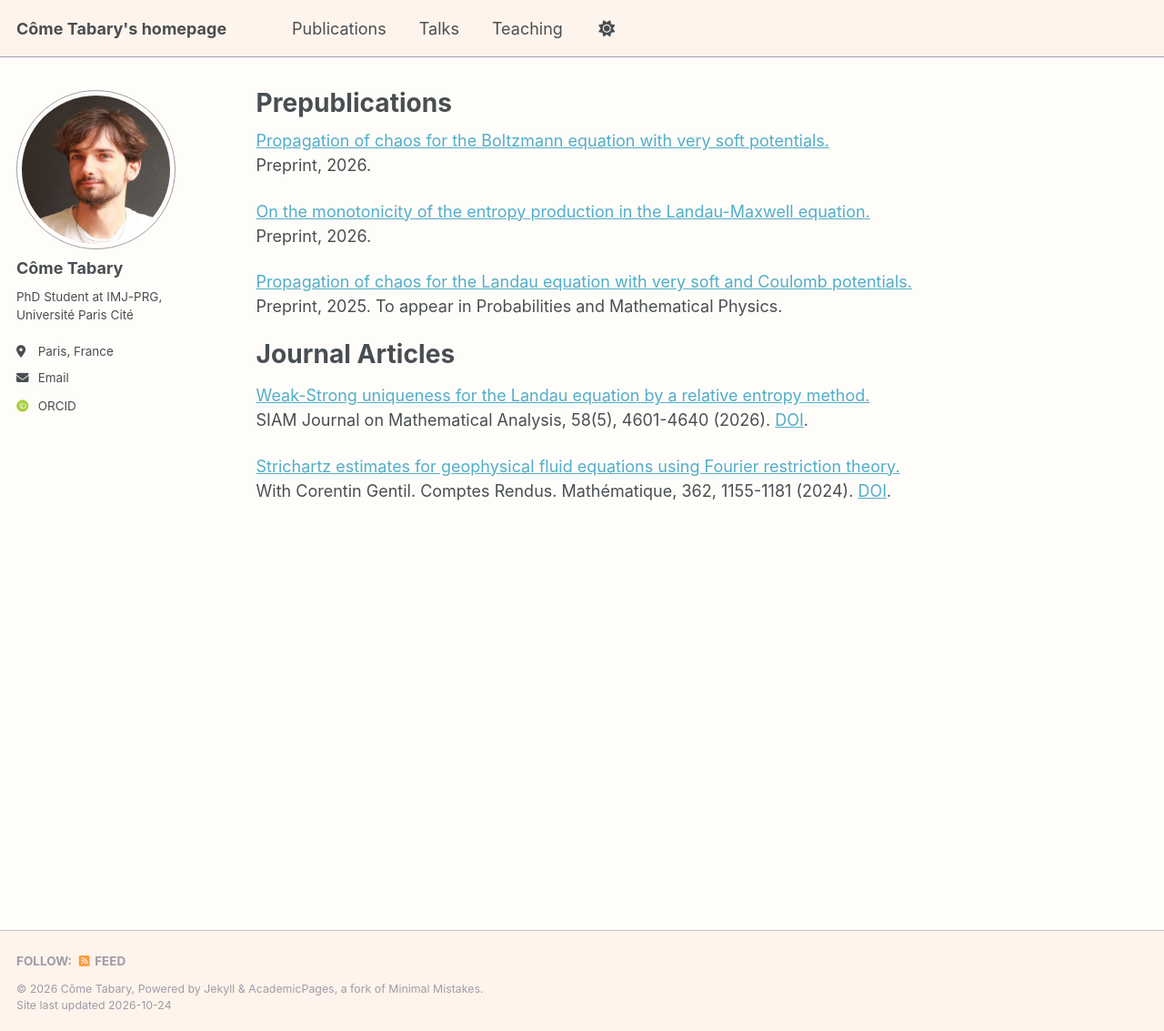
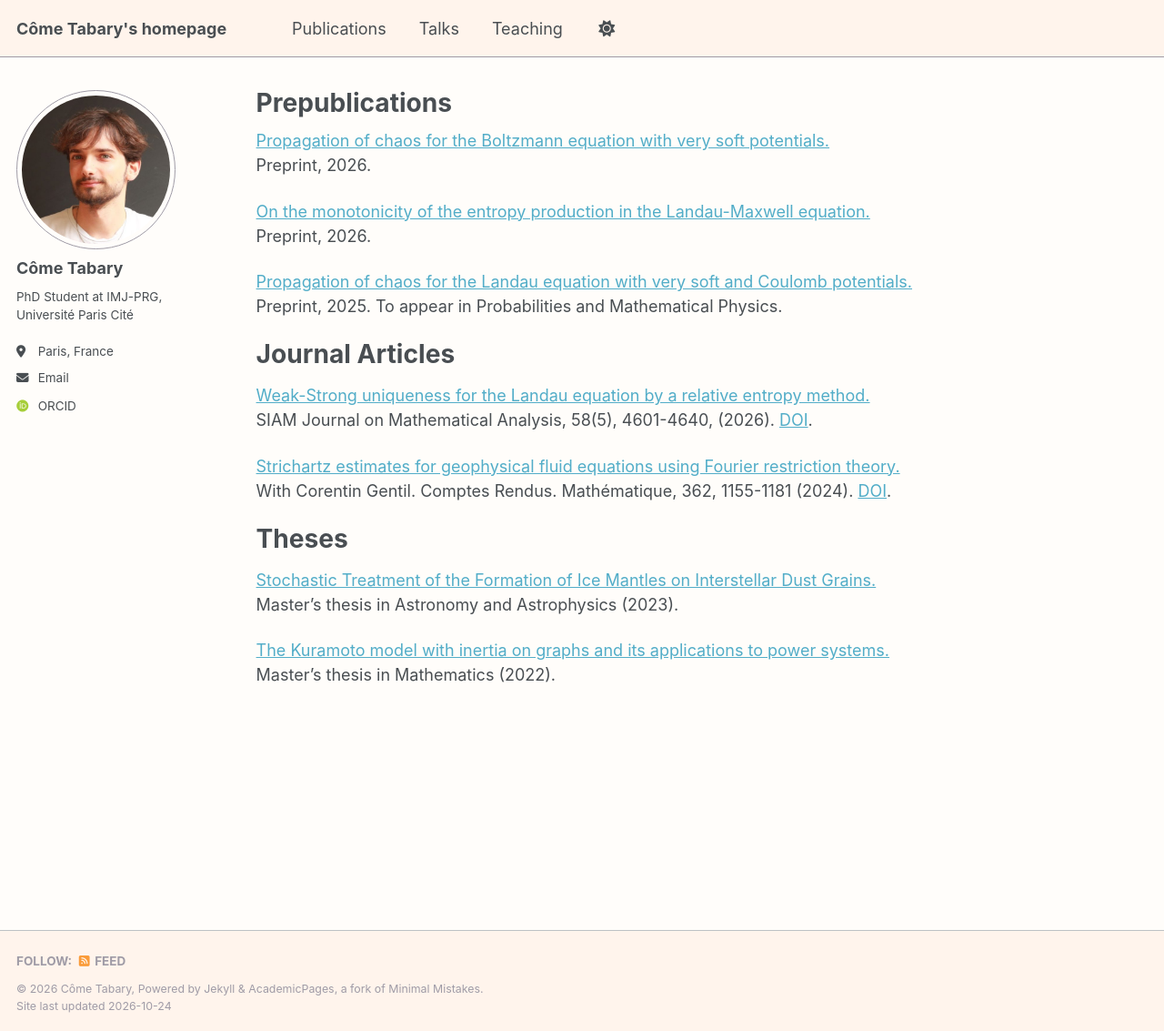
Before and after one commit to c-tabary/c-tabary.github.io, a Jekyll site: the page built from _pages/publications.md, in a window 1280 px wide and 1133 px high. Shown: the whole window at 91% size. Built offline with Jekyll 4.4.1, drawn with Linux system fonts in a browser that asks for light colours; some web fonts are replaced.

Commit message:
Add files via upload

```diff
--- a/_pages/publications.md
+++ b/_pages/publications.md
@@ -23,8 +23,23 @@ Journal Articles
 
 [Weak-Strong uniqueness for the Landau equation by a relative entropy method.](https://arxiv.org/pdf/2505.21120)
 \
-SIAM Journal on Mathematical Analysis, 58(5), 4601-4640 (2026). [DOI](https://doi.org/10.1137/25M178701X).
+SIAM Journal on Mathematical Analysis, 58(5), 4601-4640, (2026). [DOI](https://doi.org/10.1137/25M178701X).
 
 [Strichartz estimates for geophysical fluid equations using Fourier restriction theory.](https://comptes-rendus.academie-sciences.fr/mathematique/item/10.5802/crmath.618.pdf)
 \
 With Corentin Gentil. Comptes Rendus. Mathématique, 362, 1155-1181 (2024). [DOI](https://doi.org/10.5802/crmath.618).
+
+
+Theses
+======
+
+[Stochastic Treatment of the Formation of
+Ice Mantles on Interstellar Dust Grains.](/files/internship_report_M2_astro.pdf)
+\
+Master's thesis in Astronomy and Astrophysics (2023).
+
+[The Kuramoto model with inertia on
+graphs and its applications to power
+systems.](/files/internship_report_M2_math.pdf)
+\
+Master's thesis in Mathematics (2022).
```
